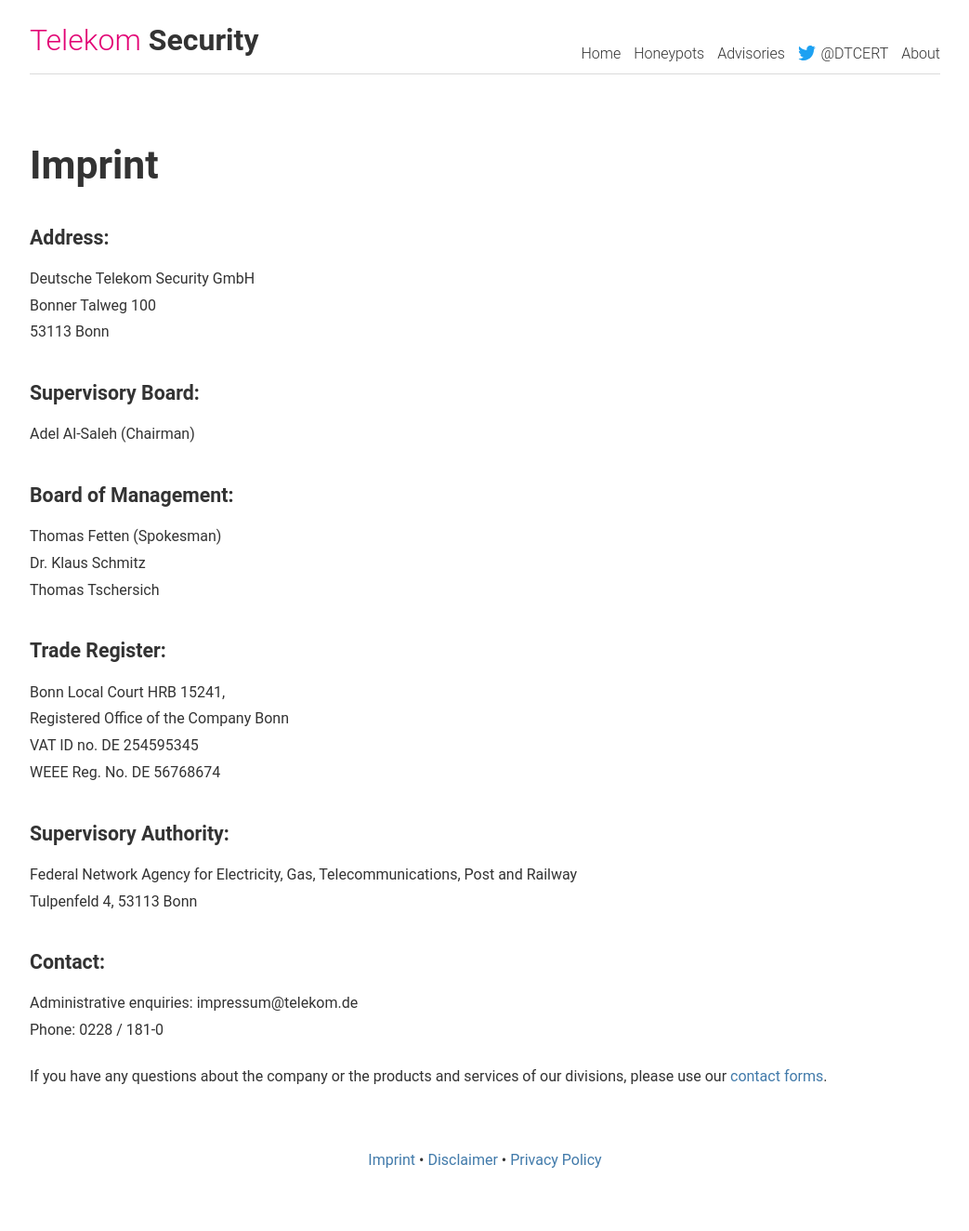
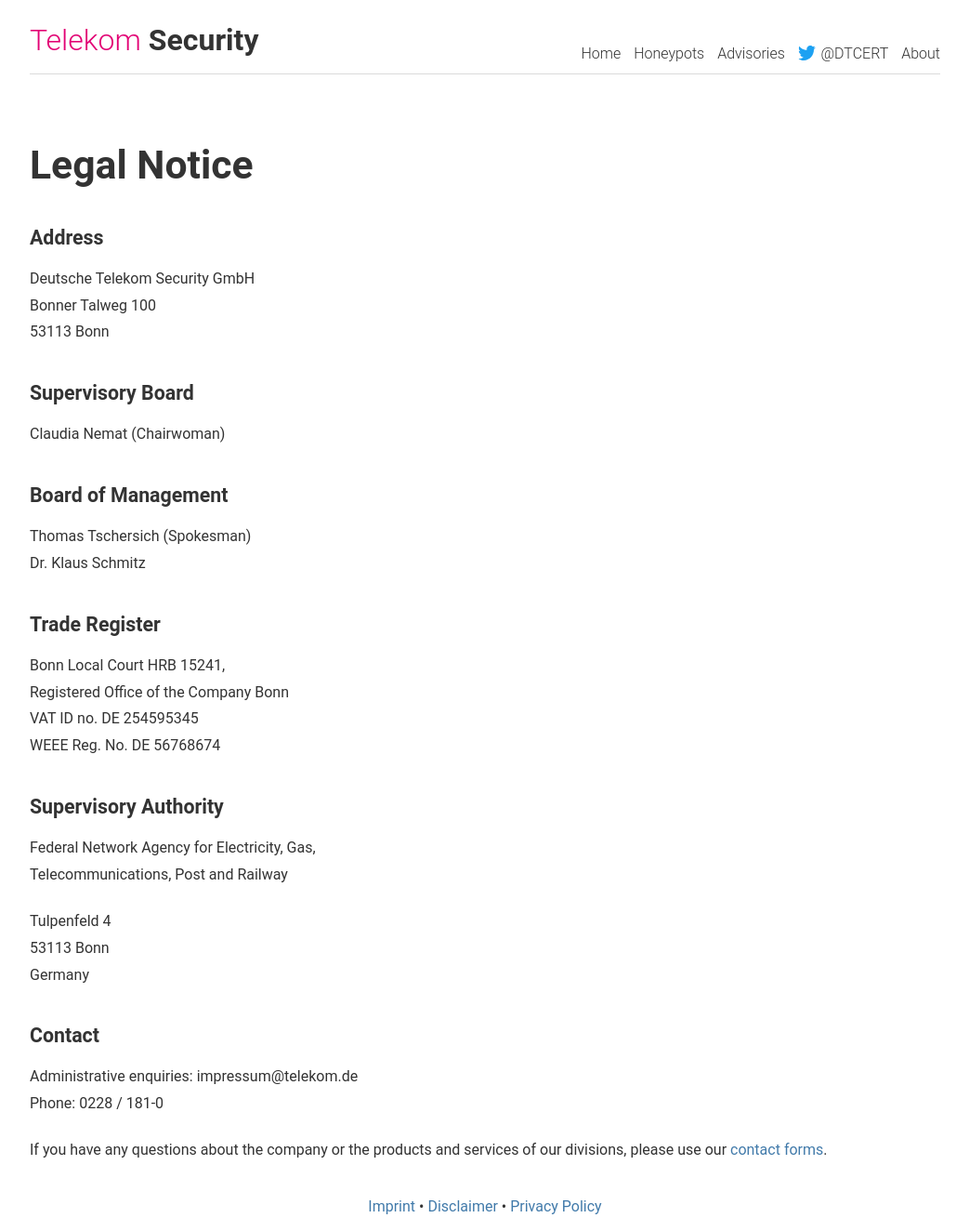
Before and after one commit to telekom-security/telekom-security.github.io, a Jekyll site: the page built from imprint.html, in a window 1280 px wide. Shown: the whole page at 93% size, without its empty margins (118-1161 px from the left). Built offline with Jekyll 4.4.1, drawn with Linux system fonts in a browser that asks for light colours; before the commit the page ends 1273 px from its top, so only the background shows below that.

Commit message:
Update Legal Notice

```diff
--- a/imprint.html
+++ b/imprint.html
@@ -2,23 +2,18 @@
 layout: default
 ---
 
-<h1 id="impressum-">Imprint</h1>
-
-<h3 id="address-">Address:</h3>
+<h1 id="legal-notice">Legal Notice</h1>
+<h4 id="address">Address</h4>
 <p>Deutsche Telekom Security GmbH<br>Bonner Talweg 100<br>53113 Bonn  </p>
-
-<h3 id="supervisory-board-">Supervisory Board:</h3>
-<p>Adel Al-Saleh (Chairman)</p>
-
-<h3 id="board-of-management-">Board of Management:</h3>
-<p>Thomas Fetten (Spokesman)<br>Dr. Klaus Schmitz<br>Thomas Tschersich  </p>
-
-<h3 id="trade-register-">Trade Register:</h3>
-<p>Bonn Local Court HRB 15241,<br>Registered Office of the Company Bonn<br>VAT ID no. DE 254595345<br>WEEE Reg. No. DE 56768674  </p>
-
-<h3 id="supervisory-authority-">Supervisory Authority:</h3>
-<p>Federal Network Agency for Electricity, Gas, Telecommunications, Post and Railway<br>Tulpenfeld 4, 53113 Bonn  </p>
-
-<h3 id="contact-">Contact:</h3>
-<p>Administrative enquiries: impressum@telekom.de<br>Phone: 0228 / 181-0  </p>
-<p>If you have any questions about the company or the products and services of our divisions, please use our <a href="https://www.telekom.com/de/kontakt">contact forms</a>.</p><br>
+<h4 id="supervisory-board">Supervisory Board</h4>
+<p>Claudia Nemat (Chairwoman)</p>
+<h4 id="board-of-management">Board of Management</h4>
+<p>Thomas Tschersich (Spokesman)<br>Dr. Klaus Schmitz</p>
+<h4 id="trade-register">Trade Register</h4>
+<p>Bonn Local Court HRB 15241,<br>Registered Office of the Company Bonn<br>VAT ID no. DE 254595345<br>WEEE Reg. No. DE 56768674</p>
+<h4 id="supervisory-authority">Supervisory Authority</h4>
+<p>Federal Network Agency for Electricity, Gas,<br>Telecommunications, Post and Railway</p>
+<p>Tulpenfeld 4<br>53113 Bonn<br>Germany</p>
+<h4 id="contact">Contact</h4>
+<p>Administrative enquiries: impressum@telekom.de<br>Phone: 0228 / 181-0</p>
+<p>If you have any questions about the company or the products and services of our divisions, please use our <a href="https://www.telekom.com/de/kontakt">contact forms</a>.</p>
```
